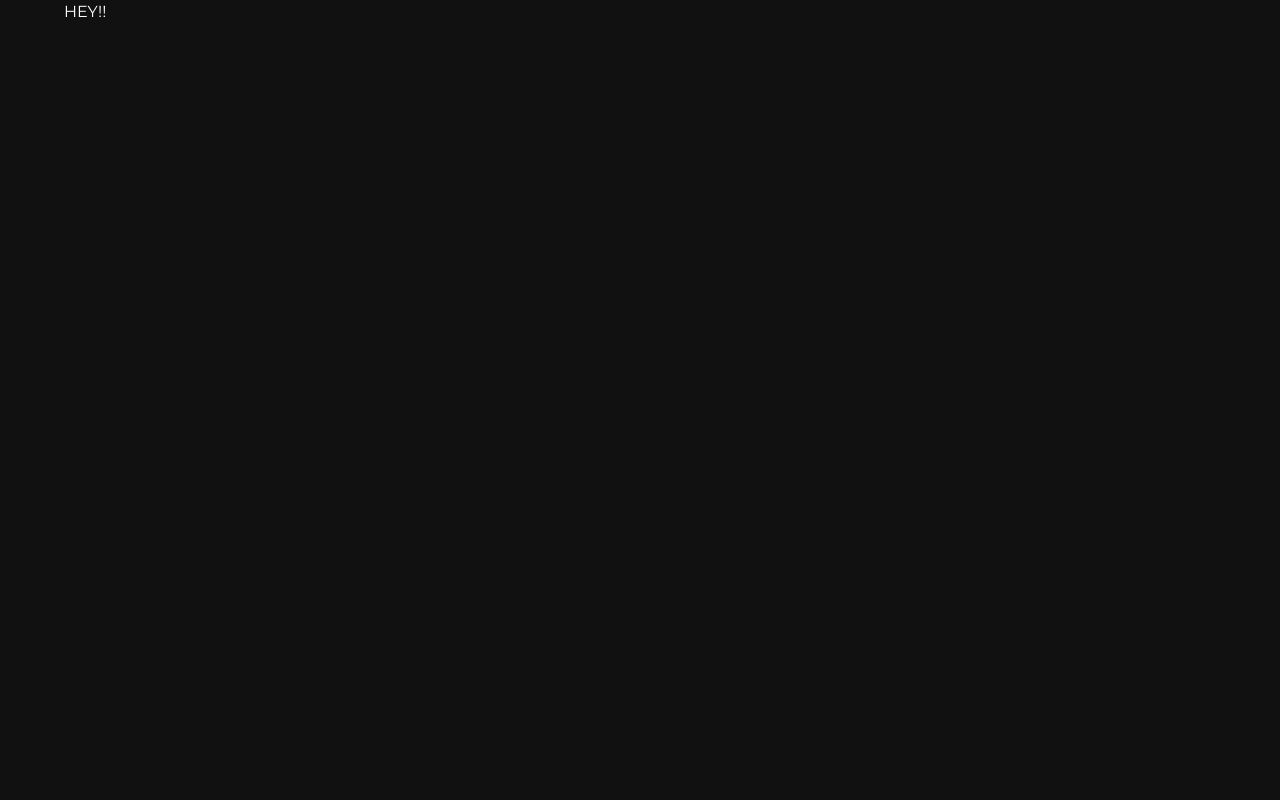
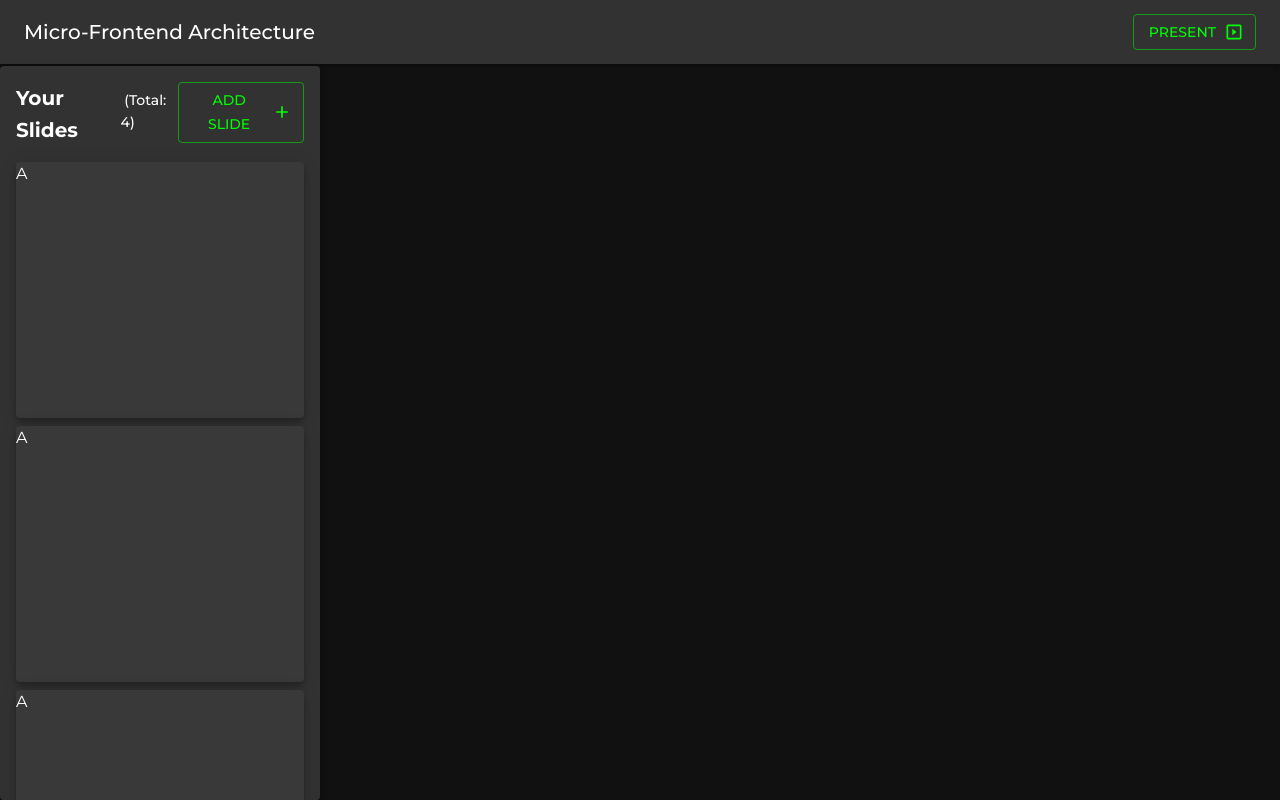
Before and after one commit to rohanoid5/slyde-deck-creator, a React app: page / in a window 1280 px wide. Built offline with nearby package versions, Linux system fonts and the light colour scheme.

Commit message:
Created layout for home page

```diff
--- /dev/null
+++ b/src/component/Home/index.tsx
@@ -0,0 +1,103 @@
+import React from 'react';
+
+import Box from '@mui/material/Box';
+import Grid from '@mui/material/Grid';
+import Paper from '@mui/material/Paper';
+import AppBar from '@mui/material/AppBar';
+import Toolbar from '@mui/material/Toolbar';
+import Typography from '@mui/material/Typography';
+import Button from '@mui/material/Button';
+import SlideshowIcon from '@mui/icons-material/Slideshow';
+import AddIcon from '@mui/icons-material/Add';
+
+const Home: React.FC = () => {
+  return (
+    <div>
+      <Box sx={{ flexGrow: 1 }}>
+        <AppBar position="static" elevation={3}>
+          <Toolbar>
+            <Typography variant="h6" component="div" sx={{ flexGrow: 1 }}>
+              Micro-Frontend Architecture
+            </Typography>
+            <Button color="primary" variant="outlined" endIcon={<SlideshowIcon />}>
+              Present
+            </Button>
+          </Toolbar>
+        </AppBar>
+        <Grid container>
+          <Grid item xs={3} sx={{ height: 'calc(100vh - 64px)' }}>
+            <Paper
+              sx={{ height: 'calc(100% - 0.1rem)', marginTop: '0.1rem', overflowY: 'auto' }}
+              elevation={3}
+            >
+              <Box
+                sx={{
+                  display: 'flex',
+                  flexDirection: 'column',
+                  padding: '1rem',
+                }}
+              >
+                <Box
+                  sx={{
+                    display: 'flex',
+                    paddingBottom: '1rem',
+                    alignItems: 'baseline',
+                  }}
+                >
+                  <Typography variant="h6" sx={{ fontWeight: 'bold' }}>
+                    Your Slides
+                  </Typography>
+                  <Typography variant="subtitle2">&nbsp;(Total: 4)</Typography>
+                  <Button
+                    sx={{ marginLeft: 'auto' }}
+                    color="primary"
+                    variant="outlined"
+                    endIcon={<AddIcon />}
+                  >
+                    Add Slide
+                  </Button>
+                </Box>
+                <Paper sx={{ marginBottom: '.5rem', minHeight: '256px' }} elevation={6}>
+                  A
+                </Paper>
+                <Paper sx={{ marginBottom: '.5rem', minHeight: '256px' }} elevation={6}>
+                  A
+                </Paper>
+                <Paper sx={{ marginBottom: '.5rem', minHeight: '256px' }} elevation={6}>
+                  A
+                </Paper>
+                <Paper sx={{ marginBottom: '.5rem', minHeight: '256px' }} elevation={6}>
+                  A
+                </Paper>
+                <Paper
+                  sx={{
+                    marginBottom: '.5rem',
+                    minHeight: '256px',
+                    position: 'relative',
+                  }}
+                >
+                  <Button
+                    sx={{
+                      position: 'absolute',
+                      top: '50%',
+                      left: '50%',
+                      transform: 'translate(-50%, 0)',
+                    }}
+                    color="primary"
+                    variant="contained"
+                    endIcon={<AddIcon />}
+                  >
+                    Add Slide
+                  </Button>
+                </Paper>
+              </Box>
+            </Paper>
+          </Grid>
+          <Grid item xs={9}></Grid>
+        </Grid>
+      </Box>
+    </div>
+  );
+};
+
+export default Home;
--- a/src/index.tsx
+++ b/src/index.tsx
@@ -1,10 +1,12 @@
 import React from 'react';
 import ReactDOM from 'react-dom';
 
-import { Container, createTheme, CssBaseline } from '@mui/material';
+import { createTheme, CssBaseline } from '@mui/material';
 import { ThemeProvider } from '@mui/system';
 
 import { defaultThemeOptions } from './theme/default';
+
+import Home from './component/Home';
 
 import './index.css';
 
@@ -15,7 +17,7 @@ const App = () => {
     <div className="main">
       <ThemeProvider theme={theme}>
         <CssBaseline />
-        <Container>HEY!!</Container>
+        <Home />
       </ThemeProvider>
     </div>
   );
```
Also changed, not shown: 1 other file (tests, documents, lock files or other folders).
